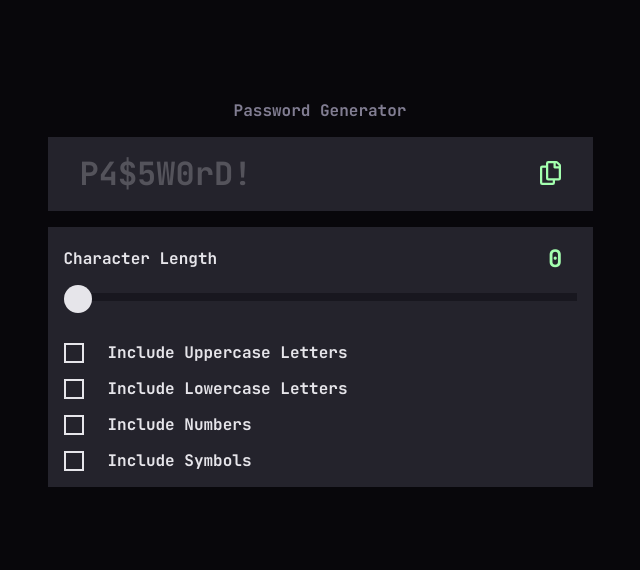
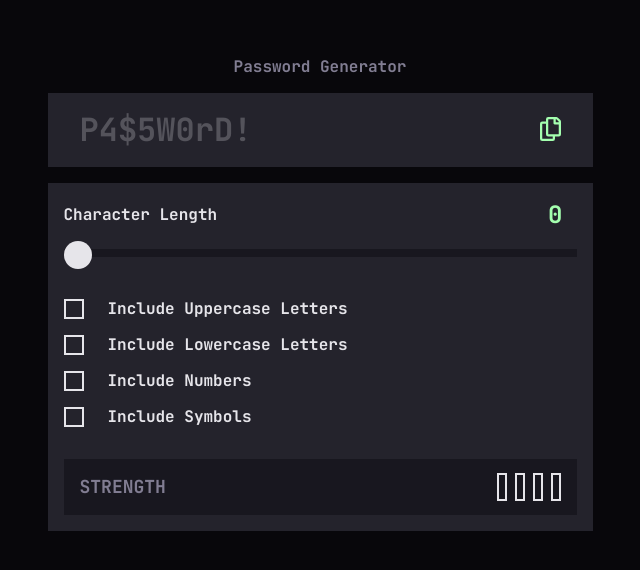
Before and after one commit to RicardoGeada/fm-password-generator, an Angular app: page / in a window 1280 px wide. Shown: the part 106-676 px from the top of the page, without its empty margins (320-960 px from the left). Built offline with nearby package versions, Linux system fonts and the light colour scheme.

Commit message:
feat(password-settings): add password-strength component

```diff
--- a/src/app/components/password-settings/password-settings.html
+++ b/src/app/components/password-settings/password-settings.html
@@ -34,5 +34,6 @@
     </label>
   </div>
   <!-- password strength -->
+  <app-password-strength></app-password-strength>
   <!-- generate button -->
 </div>
--- a/src/app/components/password-settings/password-settings.ts
+++ b/src/app/components/password-settings/password-settings.ts
@@ -1,9 +1,10 @@
 import { Component } from '@angular/core';
 import { FormsModule } from '@angular/forms';
+import { PasswordStrength } from './password-strength/password-strength';
 
 @Component({
   selector: 'app-password-settings',
-  imports: [FormsModule],
+  imports: [FormsModule, PasswordStrength],
   templateUrl: './password-settings.html',
   styleUrl: './password-settings.scss',
 })
--- /dev/null
+++ b/src/app/components/password-settings/password-strength/password-strength.html
@@ -0,0 +1,12 @@
+<div class="password-strength">
+    <span class="password-strength__title">Strength</span>
+    <div class="password-strength__value-container">
+        <span class="password-strength__value-text"></span>
+        <div class="password-strength__value">
+            <div class="password-strength__value-bar"></div>
+            <div class="password-strength__value-bar"></div>
+            <div class="password-strength__value-bar"></div>
+            <div class="password-strength__value-bar"></div>
+        </div>
+    </div>
+</div>
--- /dev/null
+++ b/src/app/components/password-settings/password-strength/password-strength.scss
@@ -0,0 +1,66 @@
+@use "./../../../../fonts.scss";
+
+.password-strength {
+    display: flex;
+    justify-content: space-between;
+    align-items: center;
+    padding: 14px var(--spacing-200);
+    background-color: var(--color-grey-850);
+
+    &__title {
+        text-transform: uppercase;
+        color: var(--color-grey-600);
+        @include fonts.apply-text-preset("3");
+    }
+
+    &__value-container {
+        display: flex;
+        align-items: center;
+        gap: var(--spacing-200);
+    }
+
+    &__value-text {
+        text-transform: uppercase;
+        color: var(--color-grey-200);
+        @include fonts.apply-text-preset("2");
+    }
+
+    &__value {
+        display: flex;
+        gap: var(--spacing-100);
+
+        &--too-weak {
+            :first-child {
+                border-color: var(--color-red-500);
+                background-color: var(--color-red-500);
+            }
+        }
+
+        &--weak {
+            :nth-child(-n + 2) {
+                border-color: var(--color-orange-400);
+                background-color: var(--color-orange-400);
+            }
+        }
+
+        &--medium {
+            :nth-child(-n + 3) {
+                border-color: var(--color-yellow-300);
+                background-color: var(--color-yellow-300);
+            }
+        }
+
+        &--strong {
+            :nth-child(-n + 4) {
+                border-color: var(--color-green-200);
+                background-color: var(--color-green-200);
+            }
+        }
+    }
+
+    &__value-bar {
+        border: 2px solid var(--color-grey-200);
+        height: 28px;
+        width: 10px;
+    }
+}
```
Also changed, not shown: src/app/components/password-settings/password-strength/password-strength.ts (added, +9 -0 lines), 1 other file (tests, documents, lock files or other folders).
